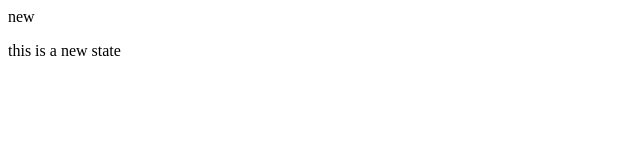
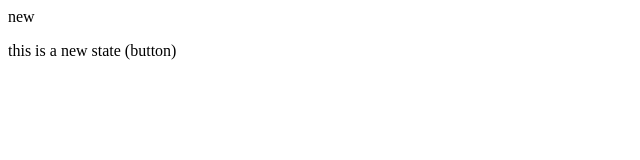
Before and after one commit to aditighoshagd/localrepo, a plain HTML site: page index.html in a window 1280 px wide. Shown: the full height of the page, 0-640 px from the left. Drawn offline with Linux system fonts and the light colour scheme.

Commit message:
Add button

```diff
--- a/index.html
+++ b/index.html
@@ -1,2 +1,2 @@
 <p> new </p>
-<p> this is a new state</p>
+<p> this is a new state (button)</p>
```
